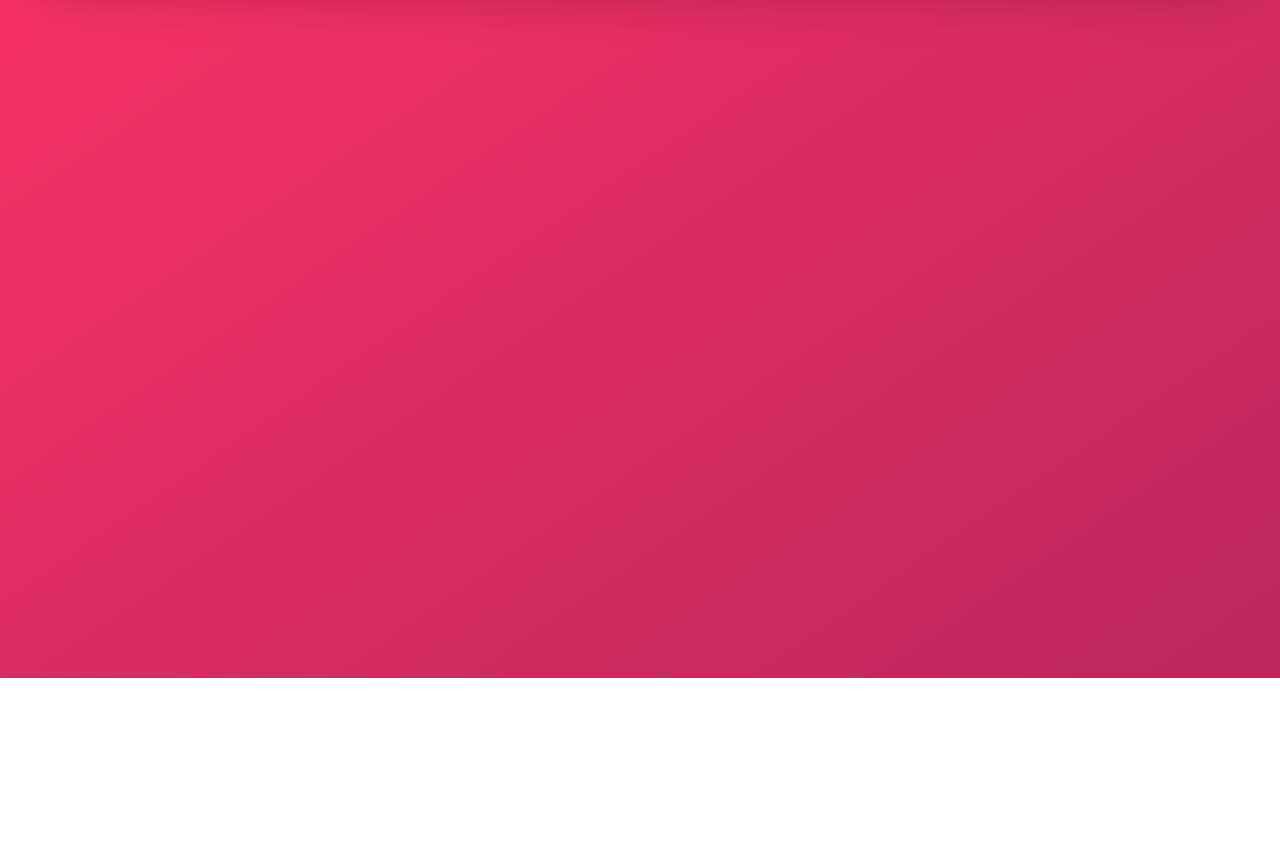
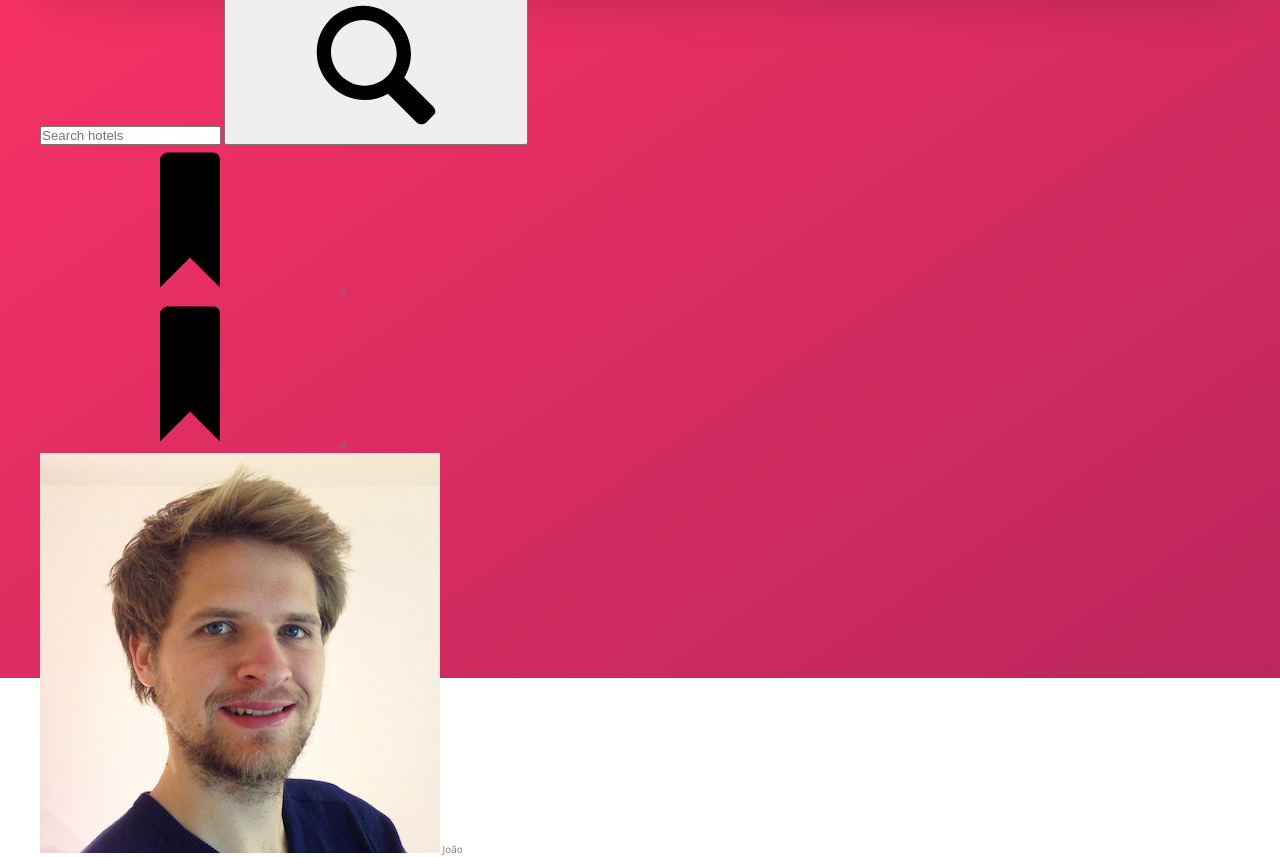
Before and after one commit to renanmartins1813/Trillo, a website: page index.html in a window 1280 px wide. Shown: the part 202-1059 px from the top of the page. Before the commit the page ends 880 px from the top, so only its background shows below. Drawn offline with nearby package versions, Linux system fonts and the light colour scheme.

Commit message:
working on the html

```diff
--- a/index.html
+++ b/index.html
@@ -15,7 +15,38 @@
 <body>
     <div class="container">
         <header class="header">
-            header
+            <img src="./img/logo.png" alt="trillo logo" class="logo">
+
+            <form action="#" class="search">
+                <input type="text" class="search__input" placeholder="Search hotels">
+                <button class="search__button">
+                    <svg class="search__icon">
+                        <use xlink:href="./img/sprite.svg#icon-magnifying-glass">
+                        </use>
+                    </svg>
+                </button>
+            </form>
+
+            <nav class="user-nav">
+                <div class="user-nav__icon-box">
+                    <svg class="user-nav__icon">
+                        <use xlink:href="./img/sprite.svg#icon-bookmark"></use>
+                        <span class="user-nav__notification">4</span>
+                    </svg>
+                </div>
+
+                <div class="user-nav__icon-box">
+                    <svg class="user-nav__icon">
+                        <use xlink:href="./img/sprite.svg#icon-bookmark"></use>
+                        <span class="user-nav__notification">4</span>
+                    </svg>
+                </div>
+
+                <div class="user-nav__user">
+                    <img src="img/user.jpg" class="user-nav__user-photo">
+                    <span class="user-nav__user-name">João</span>
+                </div>
+            </nav>
         </header>
 
         <div class="content">
```
